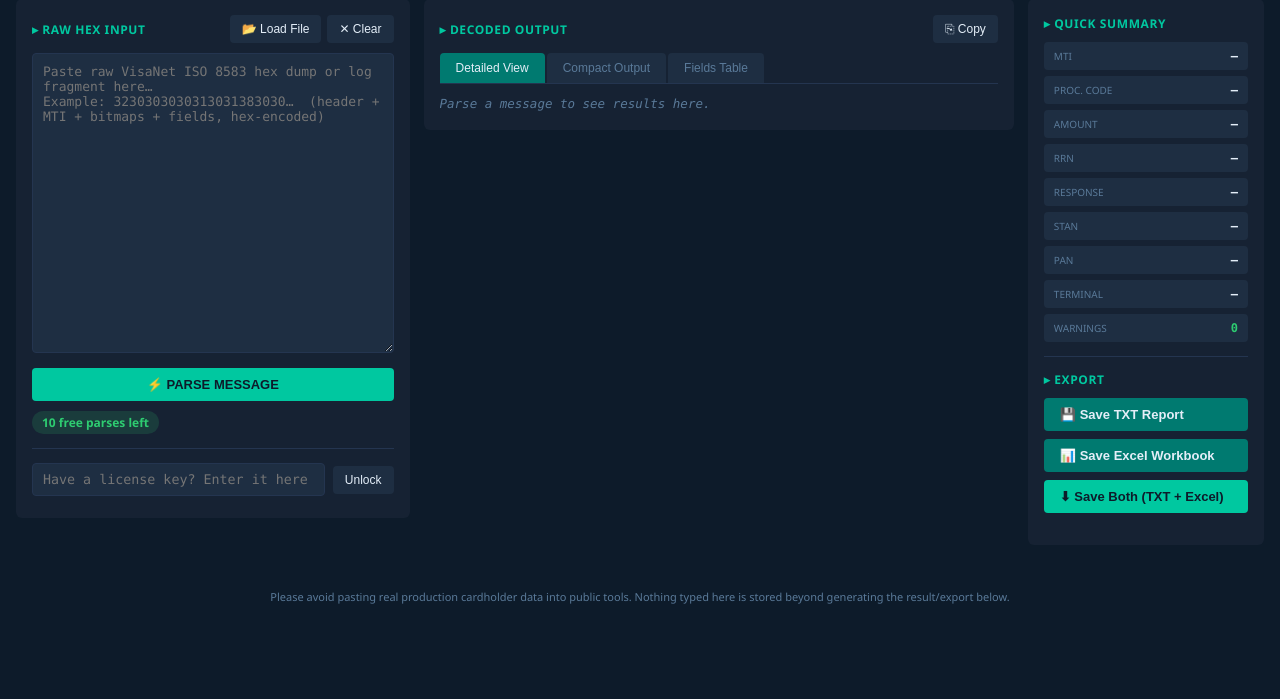
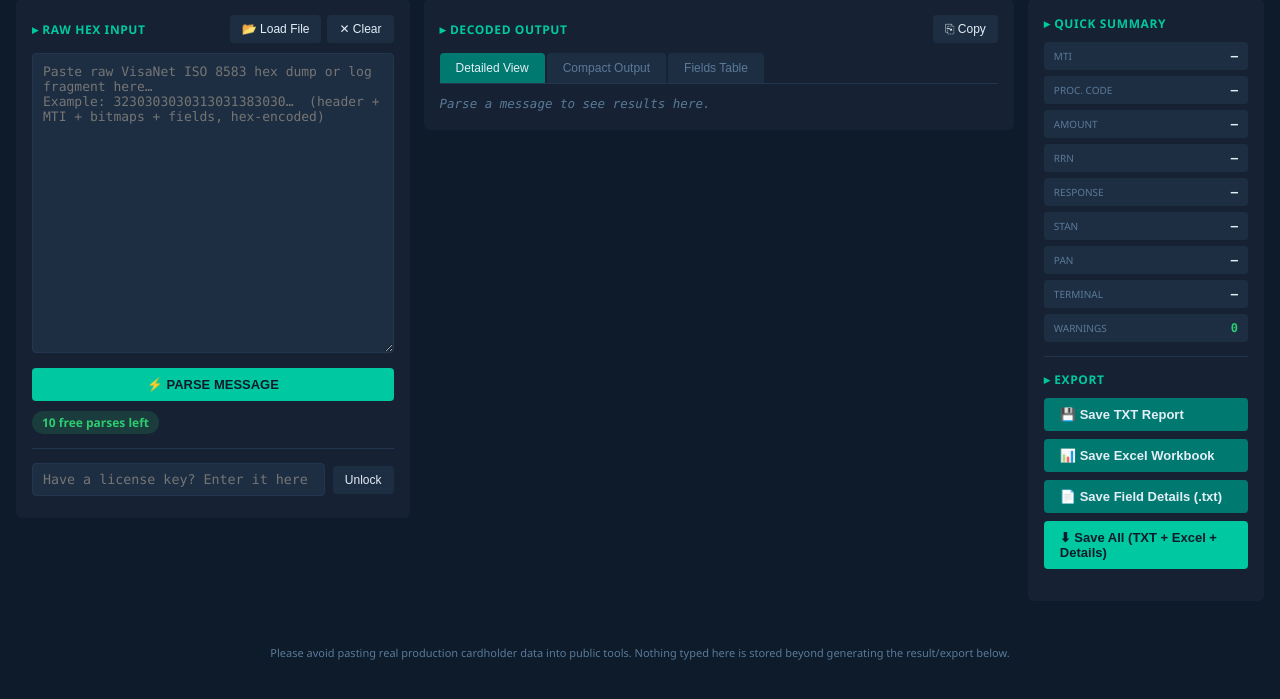
Before and after one commit to RajonRDX/VISA-ISO-8583-PARSER, a Flask app: page / in a window 1280 px wide. Shown: the part 77-776 px from the top of the page. Run offline with Flask 3, Linux system fonts and the light colour scheme.

Commit message:
Update index.html
v3

```diff
--- a/templates/index.html
+++ b/templates/index.html
@@ -123,6 +123,11 @@
   .indent { margin-left: 14px; }
   .warn-line { color: var(--warning); }
   .err-line { color: var(--error); }
+  .detail-flag {
+    font-size: 10px; color: var(--highlight); border: 1px solid var(--border);
+    border-radius: 10px; padding: 1px 6px; margin-left: 6px; cursor: help;
+    white-space: nowrap;
+  }
   .mti { color: var(--highlight); font-weight: bold; }
   .bitmap { color: #A8D8EA; }
   .empty { color: var(--text-dim); font-style: italic; }
@@ -240,9 +245,13 @@ Example: 3230303030313031383030…  (header + MTI + bitmaps + fields, hex-encode
     <h2>▸ Export</h2>
     <button class="block normal" id="exportTxtBtn">💾 Save TXT Report</button>
     <button class="block normal" id="exportXlsxBtn" {% if not has_openpyxl %}disabled{% endif %}>📊 Save Excel Workbook</button>
-    <button class="block accent" id="exportBothBtn" {% if not has_openpyxl %}disabled{% endif %}>⬇ Save Both (TXT + Excel)</button>
+    <button class="block normal" id="exportDetailsBtn" {% if not has_field_details %}disabled{% endif %}>📄 Save Field Details (.txt)</button>
+    <button class="block accent" id="exportBothBtn" {% if not has_openpyxl %}disabled{% endif %}>⬇ Save All (TXT + Excel + Details)</button>
     {% if not has_openpyxl %}
     <div style="font-size:11px; color:var(--warning); margin-top:4px;">⚠ openpyxl not installed on server<br>Excel export disabled</div>
+    {% endif %}
+    {% if not has_field_details %}
+    <div style="font-size:11px; color:var(--warning); margin-top:4px;">⚠ visa_field_details.py not found on server<br>Field details export disabled</div>
     {% endif %}
     <div id="exportStatus" style="font-size:11px; color:var(--text-dim); margin-top:8px;"></div>
   </div>
@@ -324,8 +333,12 @@ function renderDetailed(result, warnings) {
   }
   if (result.FIELDS) {
     html += '<div class="section">▸ DATA ELEMENTS</div>';
+    const detailKeys = result.FIELDS_WITH_DETAIL || [];
     for (const [fname, fval] of sortedFieldEntries(result.FIELDS)) {
-      html += `<div class="field-name">${escapeHtml(fname)}</div>`;
+      const detailBadge = detailKeys.includes(fname)
+        ? ' <span class="detail-flag" title="Value meaning available — download Field Details (.txt) to see it">ℹ details in export</span>'
+        : '';
+      html += `<div class="field-name">${escapeHtml(fname)}${detailBadge}</div>`;
       if (typeof fval === 'object') {
         for (const [k, v] of Object.entries(fval)) {
           if (v) html += `<div class="indent"><span class="field-key">${escapeHtml(k)}:</span> <span class="field-val">${escapeHtml(v)}</span></div>`;
@@ -360,17 +373,19 @@ function renderFieldsTable(result) {
     return;
   }
   let rows = '';
+  const detailKeys = result.FIELDS_WITH_DETAIL || [];
   for (const [fname, fval] of sortedFieldEntries(result.FIELDS)) {
     const parts = fname.split(/\s+/);
     const fnumStr = parts[0];
     const nameLabel = parts.slice(1).join(' ');
+    const hasDetail = detailKeys.includes(fname);
     const items = (typeof fval === 'object')
       ? Object.entries(fval).filter(([, v]) => v)
       : [['Value', fval]];
     items.forEach(([k, v], idx) => {
       rows += `<tr>
         <td>${idx === 0 ? escapeHtml(fnumStr) : ''}</td>
-        <td>${idx === 0 ? escapeHtml(nameLabel) : ''}</td>
+        <td>${idx === 0 ? escapeHtml(nameLabel) : ''}${idx === 0 && hasDetail ? ' <span class="detail-flag" title="Value meaning available — download Field Details (.txt) to see it">ℹ</span>' : ''}</td>
         <td>${escapeHtml(k)}</td>
         <td>${escapeHtml(String(v))}</td>
       </tr>`;
@@ -547,10 +562,13 @@ async function exportFile(fmt) {
 
 document.getElementById('exportTxtBtn').addEventListener('click', () => exportFile('txt'));
 document.getElementById('exportXlsxBtn').addEventListener('click', () => exportFile('xlsx'));
+document.getElementById('exportDetailsBtn').addEventListener('click', () => exportFile('details'));
 document.getElementById('exportBothBtn').addEventListener('click', async () => {
-  const okTxt = await exportFile('txt');
-  await new Promise(r => setTimeout(r, 400)); // stagger so both downloads register
+  await exportFile('txt');
+  await new Promise(r => setTimeout(r, 400)); // stagger so downloads register separately
   await exportFile('xlsx');
+  await new Promise(r => setTimeout(r, 400));
+  await exportFile('details');
 });
 </script>
 
```
